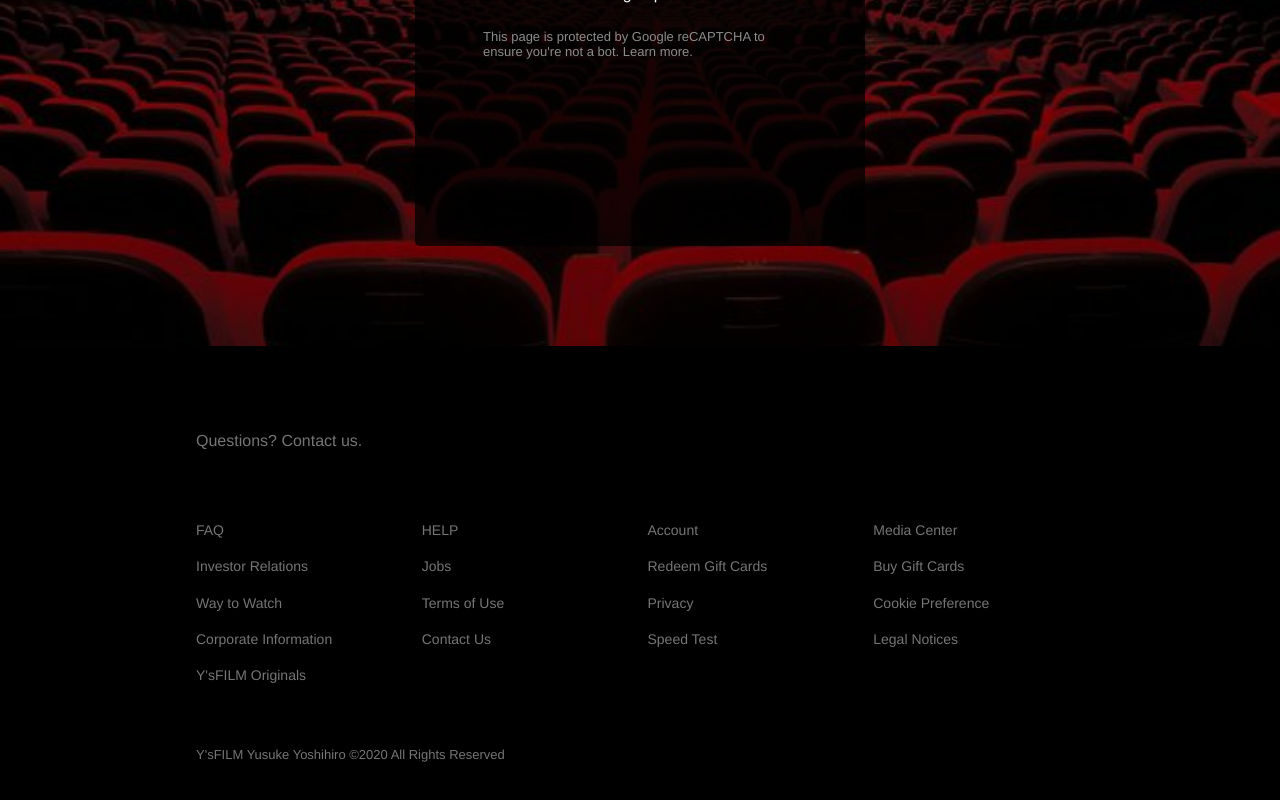
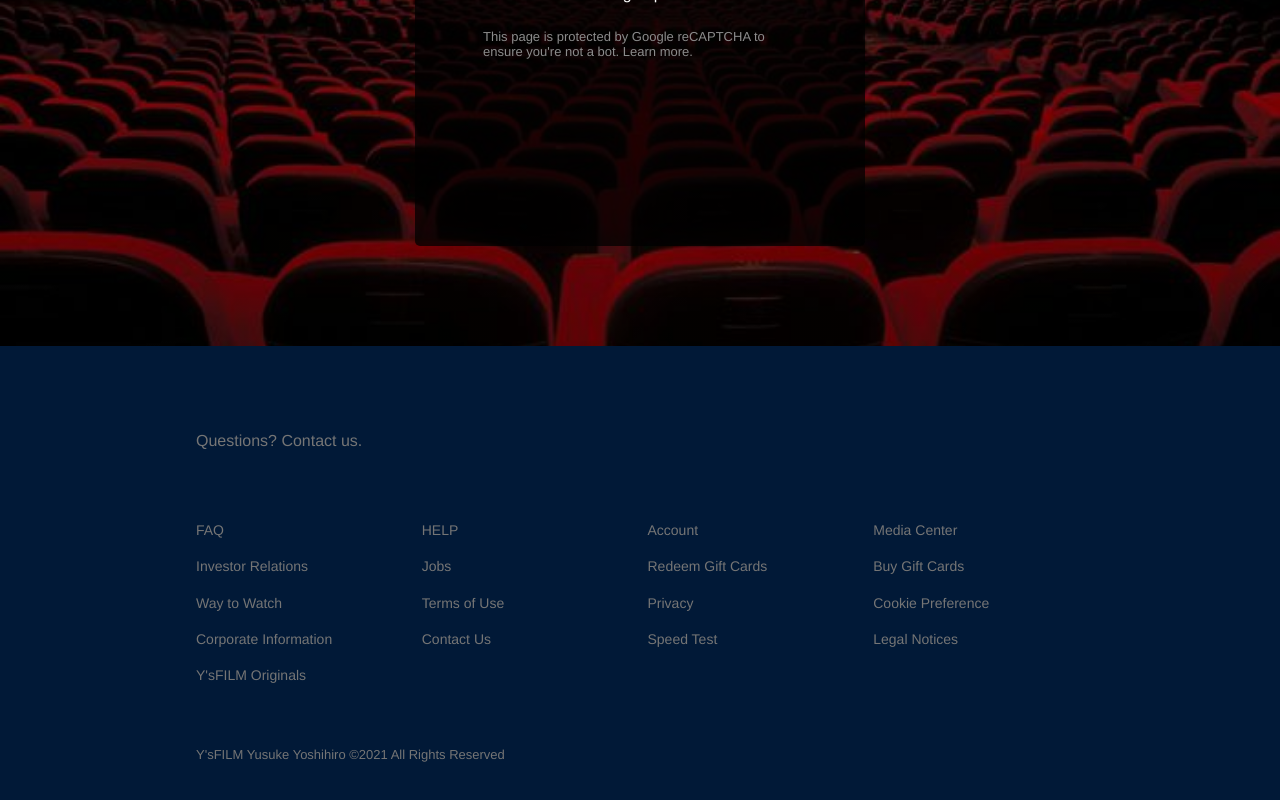
Before and after one commit to YusukeYoshihiro/netfim_projects, a React (Create React App) app: page / in a window 1280 px wide. Shown: the part 478-1278 px from the top of the page. Built offline with nearby package versions, Linux system fonts and the light colour scheme; no server answers.

Commit message:
modified footer

```diff
--- a/src/containers/footer.js
+++ b/src/containers/footer.js
@@ -37,7 +37,7 @@ export function FooterContainer() {
         </Footer.Column>
       </Footer.Row>
       <Footer.Break />
-      <Footer.Text>Y'sFILM Yusuke Yoshihiro &copy;2020 All Rights Reserved</Footer.Text>
+      <Footer.Text>Y'sFILM Yusuke Yoshihiro &copy;2021 All Rights Reserved</Footer.Text>
     </Footer>
   )
 }
--- a/src/global-styles.js
+++ b/src/global-styles.js
@@ -10,7 +10,7 @@ export const GlobalStyles = createGlobalStyle`
     font-family: 'Helvetica Neue', Helvetica, Arial, sans-serif;
     -webkit-font-smoothing: antialiased;
     -moz-osx-font-smoothing: grayscale;
-    background-color: #000000;
+    background-color: #011937;
     color: #333333;
     font-size: 16px;
   }
```
Also changed, not shown: src/Logo_netfilm.png (deleted), 1 other file (tests, documents, lock files or other folders).
